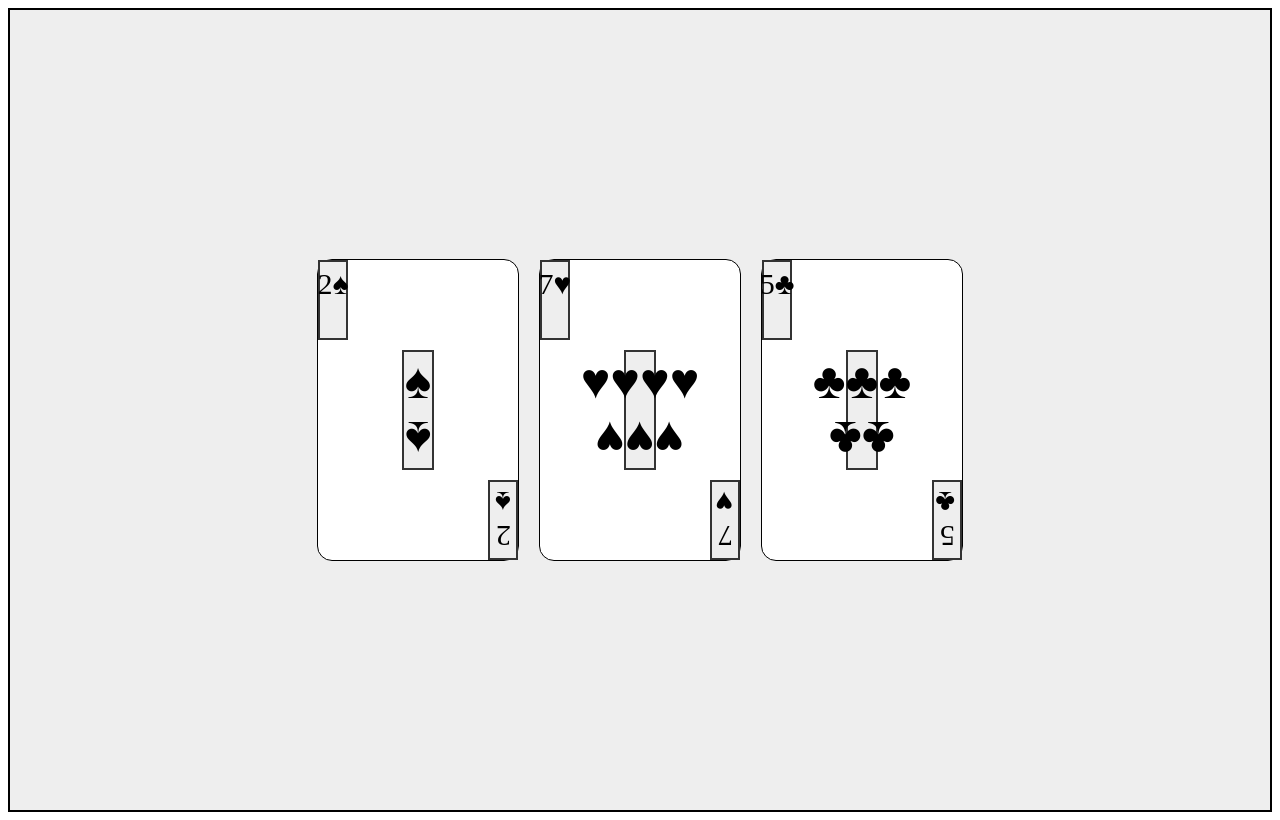
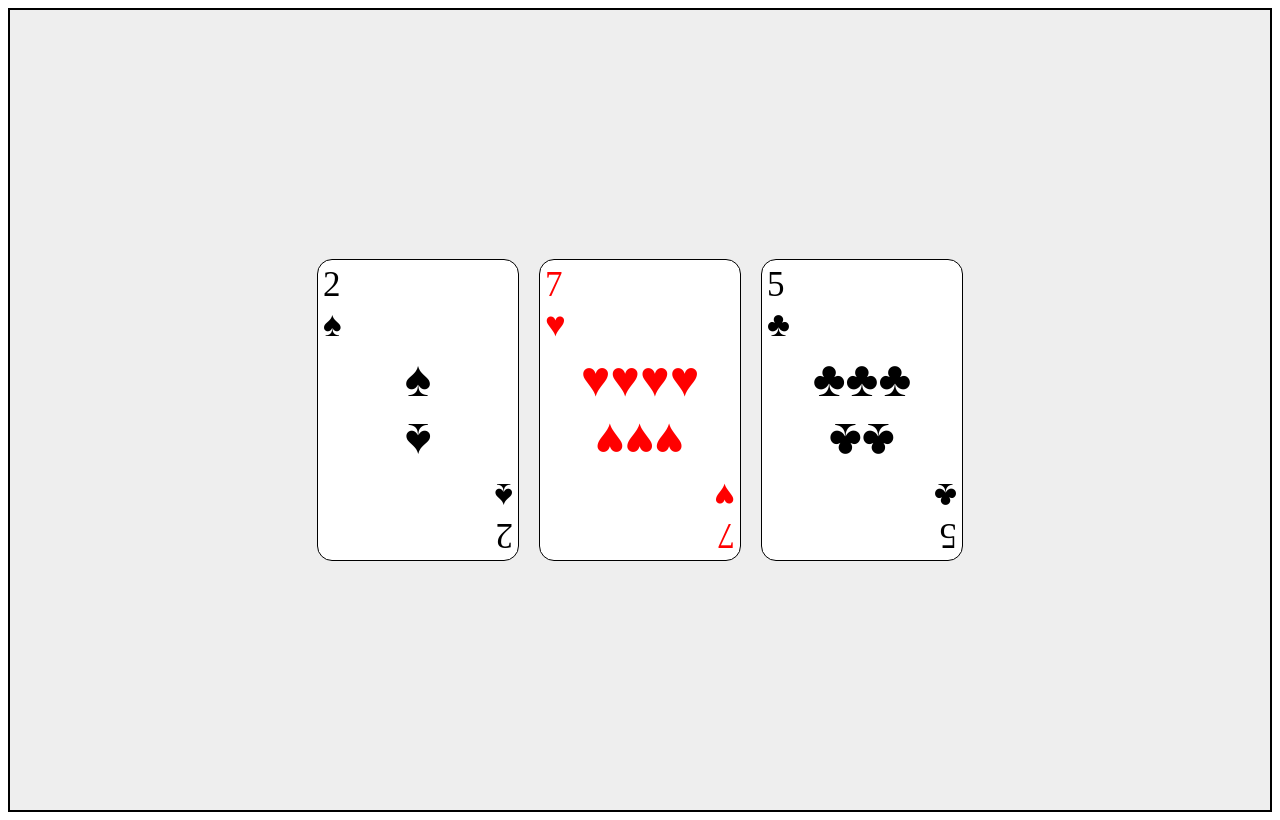
Before and after one commit to goochofarabia/playing-cards, a plain HTML site: page index.html in a window 1280 px wide. Drawn offline with Linux system fonts and the light colour scheme.

Commit message:
Update styles.css

```diff
--- a/styles.css
+++ b/styles.css
@@ -20,25 +20,20 @@
 }
 
 .left {
-  box-sizing: border-box;
-  background-color: #eee;
   display: flex;
   flex-flow: row wrap;
+  word-break: break-all;
   justify-content: center;
   width: 30px;
   height: 80px;
   padding: 5px;
-  border: solid 2px #333;
   align-self: flex-start;
-  font-size: 30px;
+  font-size: 35px;
 }
 
 .middle {
-  box-sizing: border-box;
   width: 32px;
   height: 120px;
-  border: solid 2px #333;
-  background-color: #eee;
   display: flex;
   flex-wrap: wrap;
   justify-content: center;
@@ -47,21 +42,21 @@
 }
 
 .right {
-  box-sizing: border-box;
-  background-color: #eee;
   display: flex;
-  flex-direction: row;
-  flex-wrap: wrap;
+  flex-flow: row-wrap;
   word-break: break-all;
-  transform: rotate(180deg);
   width: 30px;
   height: 80px;
   padding: 5px;
-  border: solid 2px #333;
   align-self: flex-end;
-  font-size: 30px;
+  font-size: 35px;
+  transform: rotate(180deg);
 }
 
 .middle .bottom {
   transform: rotate(180deg)
 }
+
+.hearts {
+  color: red;
+}
```
